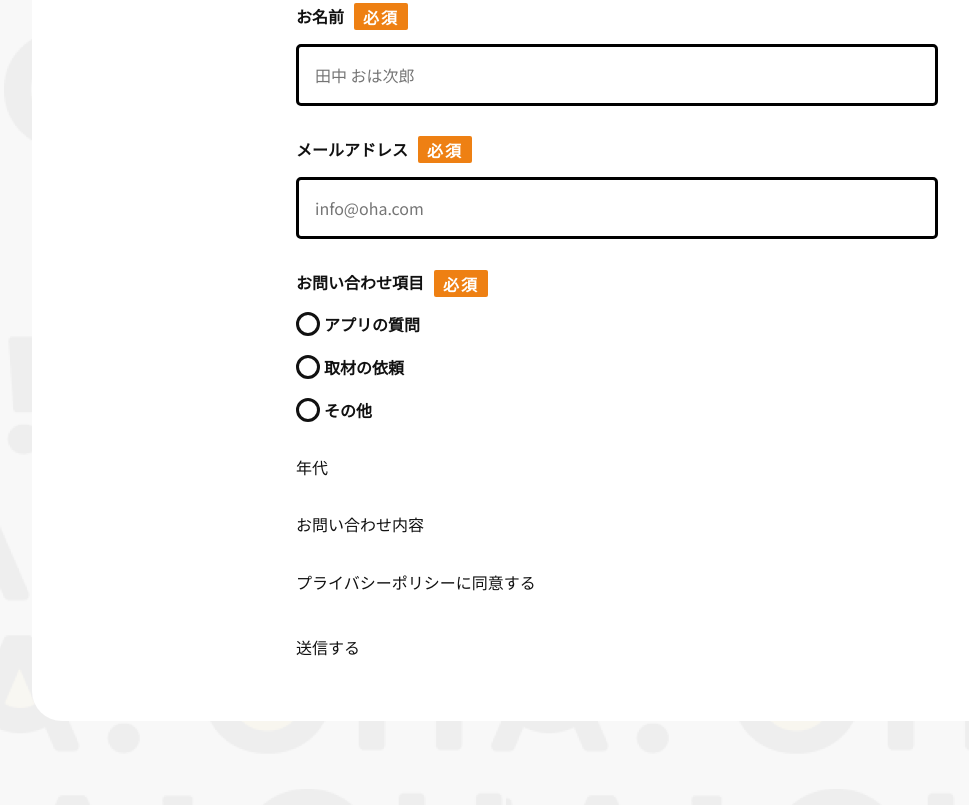
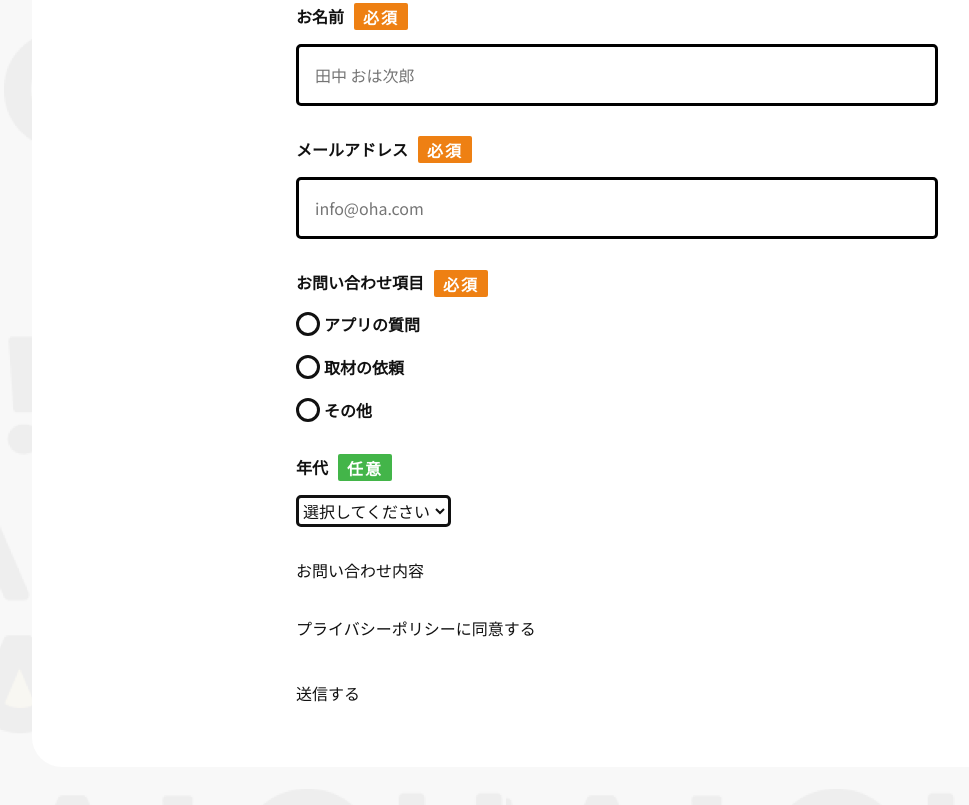
Before and after one commit to mar5608/mar_oha_new, a plain HTML site: page index.html in a window 1280 px wide. Shown: the part 7636-8441 px from the top of the page, without its empty margins (23-992 px from the left). Drawn offline with Linux system fonts and the light colour scheme.

Commit message:
中級編DAY17-18 07.セレクト途中（06の:focusは未実装）

```diff
--- a/index.html
+++ b/index.html
@@ -511,7 +511,29 @@
                   </div>
                 </div>
               </div>
-              <div class="contact__field">年代</div>
+              <div class="contact__field">
+                <div class="form-field">
+                  <div class="form-field__head">
+                    <label for="your-name" class="form-field__label"
+                      >年代</label
+                    >
+                    <span class="form-field__tag is-option">任意</span>
+                  </div>
+                  <div class="form-field__item">
+                    <select name="" id="">
+                      <option value="">選択してください</option>
+                      <option value="">10代</option>
+                      <option value="">20代</option>
+                      <option value="">30代</option>
+                      <option value="">40代</option>
+                      <option value="">50代</option>
+                      <option value="">60代</option>
+                      <option value="">70代</option>
+                      <option value="">80代</option>
+                    </select>
+                  </div>
+                </div>
+              </div>
               <div class="contact__field">お問い合わせ内容</div>
             </div>
             <div class="contact__privacy">
--- a/scss/module/_main.scss
+++ b/scss/module/_main.scss
@@ -1187,6 +1187,10 @@ movie
   font-weight: 700;
   line-height: 1;
   letter-spacing: 1.98px;
+
+  &.is-option {
+    background: #43b549;
+  }
 }
 
 .form-field__item {
@@ -1219,6 +1223,12 @@ movie
         }
       }
     }
+  }
+
+  select {
+    border-radius: 5px;
+    border: 3px solid #111;
+    background: #fff;
   }
 }
 
@@ -1272,4 +1282,8 @@ movie
     left: 7px;
     opacity: 0;
   }
+
+  // &:focus{
+
+  // }
 }
```
Also changed, not shown: css/style.css.
